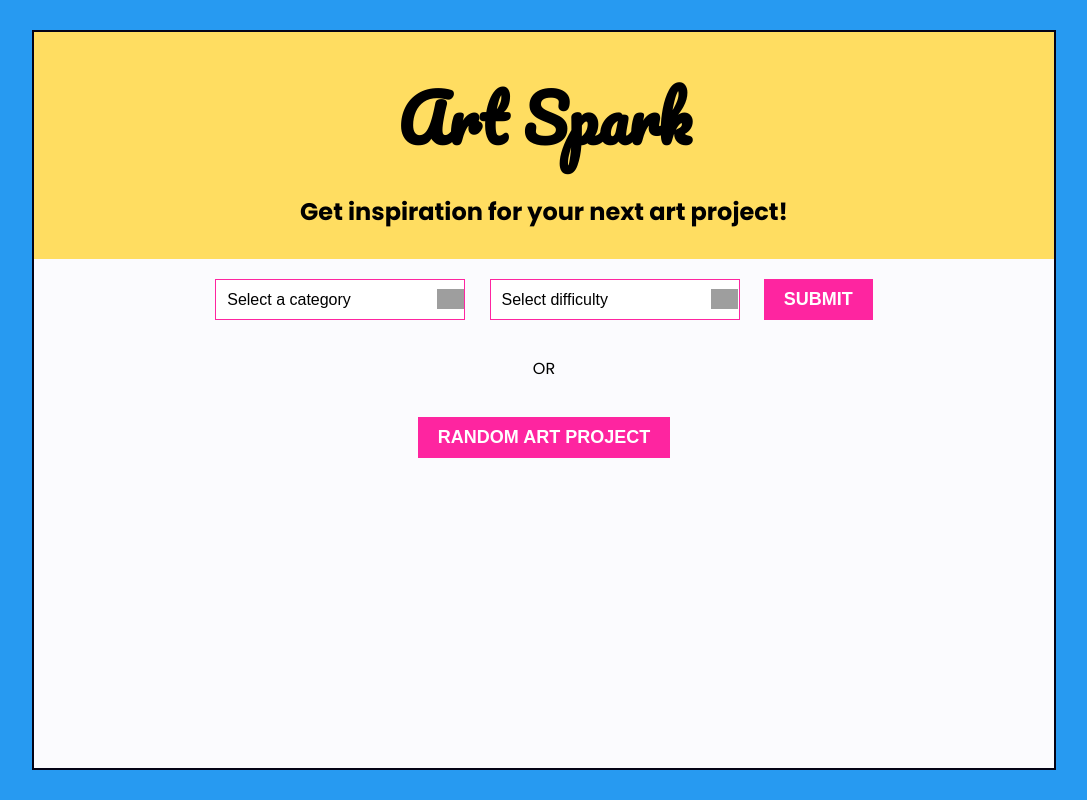
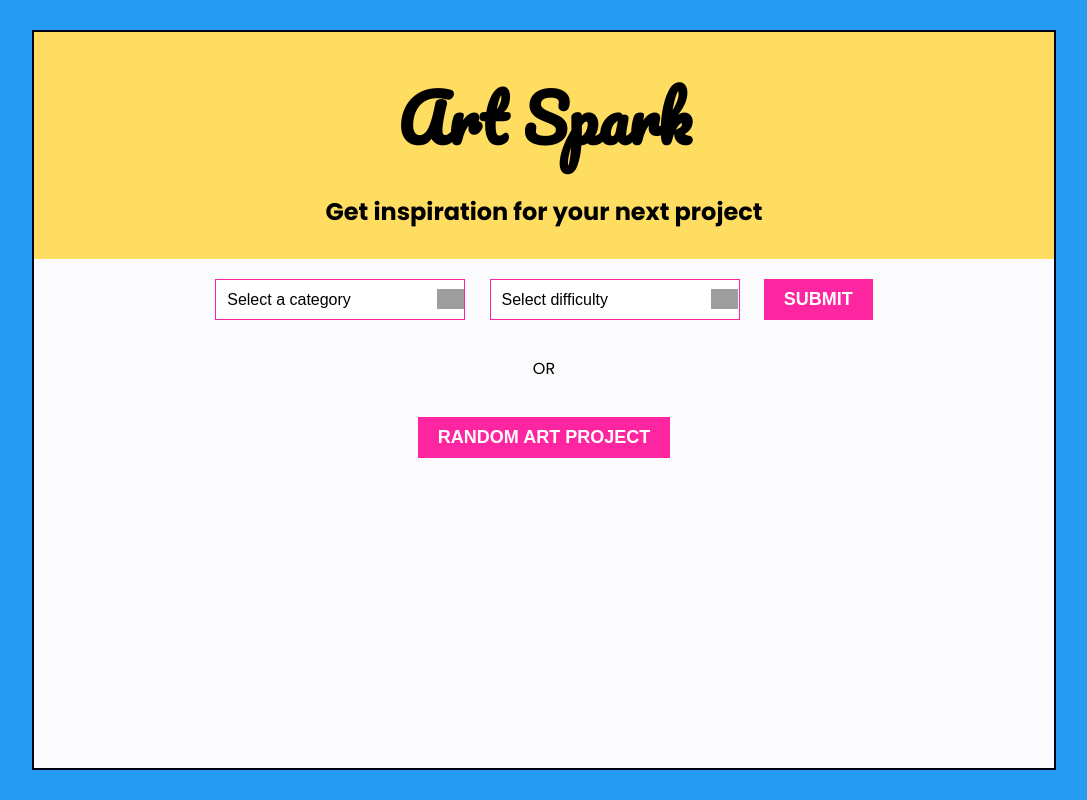
Before and after one commit to DeniseLewis1/art-spark, a Flask app: page / in a window 1280 px wide. Shown: the whole page, without its empty margins (96-1183 px from the left). Run offline with Flask 2, Linux system fonts and the light colour scheme; grey boxes are pictures that could not be loaded.

Commit message:
Modify text

```diff
--- a/templates/home.html
+++ b/templates/home.html
@@ -13,7 +13,7 @@
     <body>
         <header>
             <h1>Art Spark</h1>
-            <h2>Get inspiration for your next art project!</h2>
+            <h2>Get inspiration for your next project</h2>
         </header>
         <section class="errors">
             {% for error in errors %}
```
